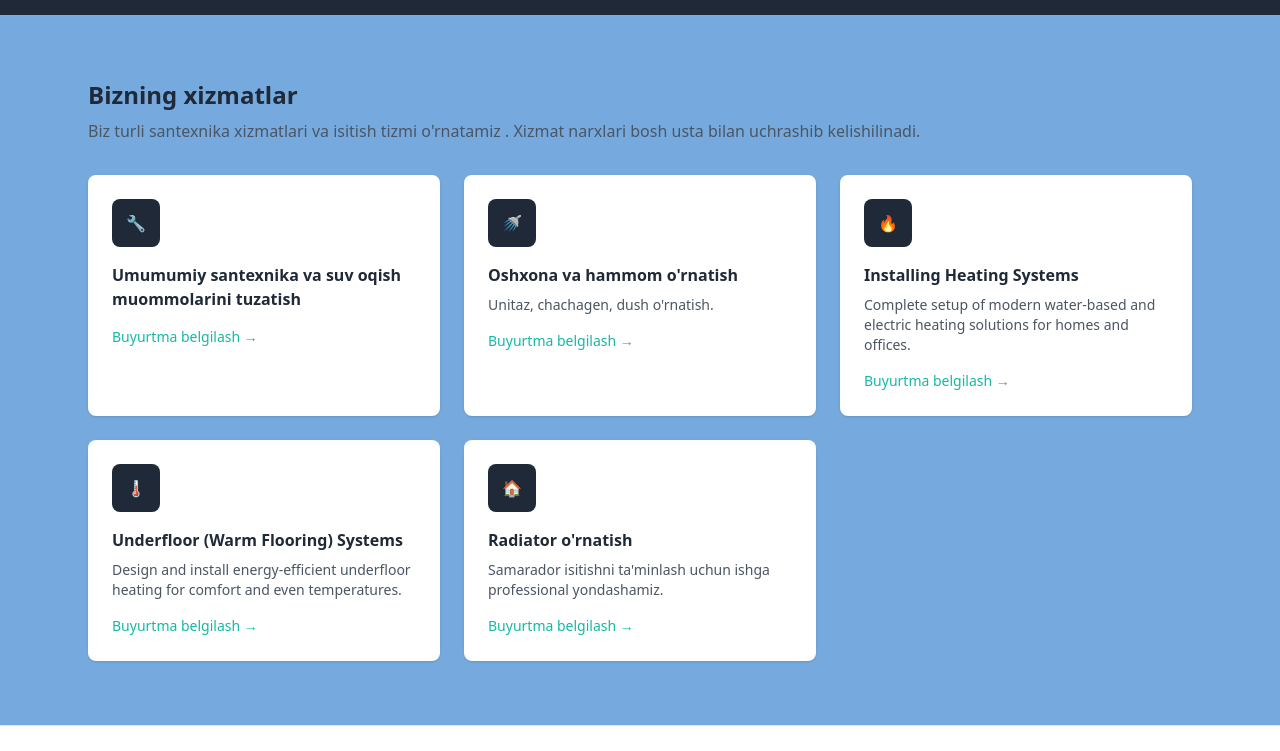
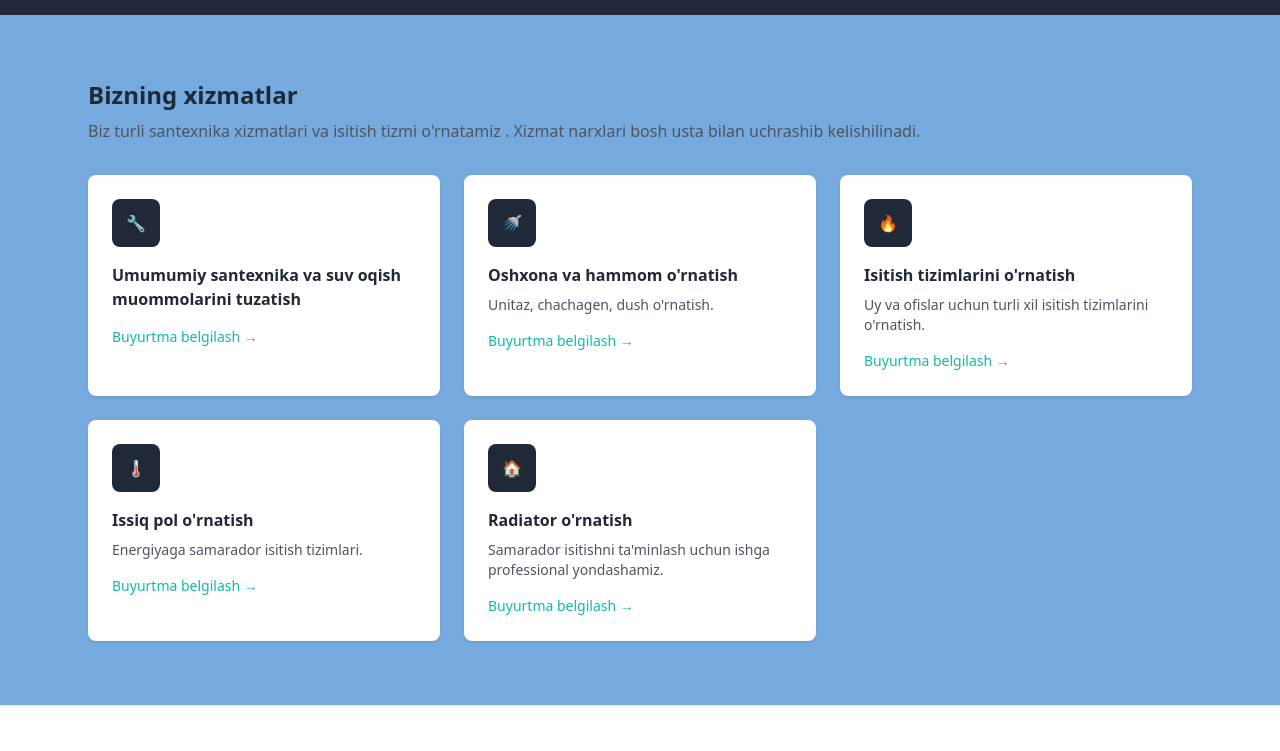
Before and after one commit to uzbek0-1/QodirovGroup, a plain HTML site: page qodirvogroup/index.html in a window 1280 px wide. Shown: the part 577-1328 px from the top of the page. Drawn offline with nearby package versions, Linux system fonts and the light colour scheme.

Commit message:
Update index.html

```diff
--- a/qodirvogroup/index.html
+++ b/qodirvogroup/index.html
@@ -118,16 +118,16 @@
       <!-- Card 3 -->
       <article class="bg-white rounded-lg shadow p-6">
         <div class="w-12 h-12 rounded-lg bg-primary text-white flex items-center justify-center">🔥</div>
-        <h4 class="mt-4 font-semibold">Installing Heating Systems</h4>
-        <p class="mt-2 text-sm text-gray-600">Complete setup of modern water-based and electric heating solutions for homes and offices.</p>
+        <h4 class="mt-4 font-semibold">Isitish tizimlarini o'rnatish</h4>
+        <p class="mt-2 text-sm text-gray-600">Uy va ofislar uchun turli xil isitish tizimlarini o'rnatish.</p>
         <a href="#contact" class="mt-4 inline-block text-sm font-medium text-accent">Buyurtma belgilash →</a>
       </article>
 
       <!-- Card 4 -->
       <article class="bg-white rounded-lg shadow p-6">
         <div class="w-12 h-12 rounded-lg bg-primary text-white flex items-center justify-center">🌡️</div>
-        <h4 class="mt-4 font-semibold">Underfloor (Warm Flooring) Systems</h4>
-        <p class="mt-2 text-sm text-gray-600">Design and install energy-efficient underfloor heating for comfort and even temperatures.</p>
+        <h4 class="mt-4 font-semibold">Issiq pol o'rnatish</h4>
+        <p class="mt-2 text-sm text-gray-600">Energiyaga samarador isitish tizimlari.</p>
         <a href="#contact" class="mt-4 inline-block text-sm font-medium text-accent">Buyurtma belgilash →</a>
       </article>
 
```
